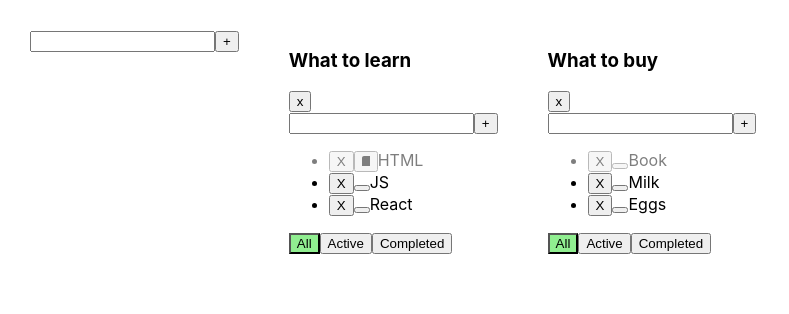
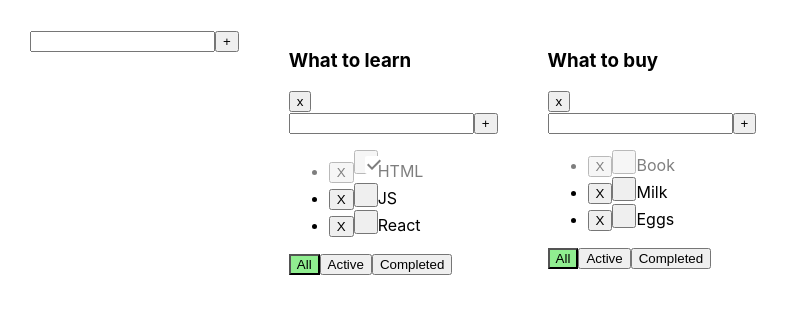
Before and after one commit to DmitrijSergeev/Todolist, a React (Create React App) app: page / in a window 1280 px wide. Both pictures are taken after a click on the checkbox 361 px from the left and 166 px from the top of the page. Shown: the top 314 px of the page, without its empty margins (0-789 px from the left). Built offline with nearby package versions, Linux system fonts and the light colour scheme.

Commit message:
style checkbox

```diff
--- a/src/assets/icons/Check.tsx
+++ b/src/assets/icons/Сheck.tsx
@@ -3,23 +3,21 @@ import React, {forwardRef, memo, Ref, SVGProps} from 'react';
 const SvgComponent = (props: SVGProps<SVGSVGElement>, ref: Ref<SVGSVGElement>) => (
     <svg
         ref={ref}
-        width={8}
-        height={10}
-        viewBox={"0 0 8 10"}
+        width="24"
+        height="24"
+        viewBox="0 0 24 24"
         fill="none"
         xmlns="http://www.w3.org/2000/svg"
         {...props}
     >
+        <rect x="4" y="6" width="16" height="12" fill="black"/>
         <path
-            d={
-                'M16 0H2C0.89 0 0 0.9 0 2V16C0 17.1 0.89 18 2 18H16C17.11 18 18' +
-                '17.1 18 16V2C18 0.9 17.11 0 16 0ZM7' +
-                '14L2 9L3.41 7.59L7 11.17L14.59 3.58L16 5L7 14Z'
-        }
-            fill="currentColor"
+            d="M19 3H5C3.89 3 3 3.9 3 5V19C3 20.1 3.89 21 5 21H19C20.11 21 21 20.1 21
+            19V5C21 3.9 20.11 3 19 3ZM10 17L5 12L6.41 10.59L10 14.17L17.59 6.58L19 8L10 17Z"
+            fill="white"
         />
     </svg>
 );
+const ForwardRef = forwardRef(SvgComponent)
 
-const ForwardRef = forwardRef(SvgComponent)
 export default memo(ForwardRef)
--- /dev/null
+++ b/src/components/ui/checkbox/Checkbox.module.css
@@ -0,0 +1,4 @@
+.root{
+    width: 24px;
+    height: 24px;
+}
--- a/src/components/ui/checkbox/Checkbox.tsx
+++ b/src/components/ui/checkbox/Checkbox.tsx
@@ -1,14 +1,15 @@
 import React, {ChangeEvent} from 'react';
 import * as RadixCheckbox from '@radix-ui/react-checkbox';
-import Check from "../../../assets/icons/Check";
+import Check from "../../../assets/icons/Сheck";
+import s from './Checkbox.module.css'
 
 type CheckBoxProps = {
-    checked: boolean
-    onChange: (e: ChangeEvent<HTMLInputElement>) => void
+    checked?: boolean
+    onChange?: (e: ChangeEvent<HTMLInputElement>) => void
 }
 export const Checkbox = ({checked, onChange}: CheckBoxProps) => {
     return (
-        <RadixCheckbox.Root>
+        <RadixCheckbox.Root className={s.root}>
             <RadixCheckbox.Indicator >
                 <Check/>
             </RadixCheckbox.Indicator >
```
